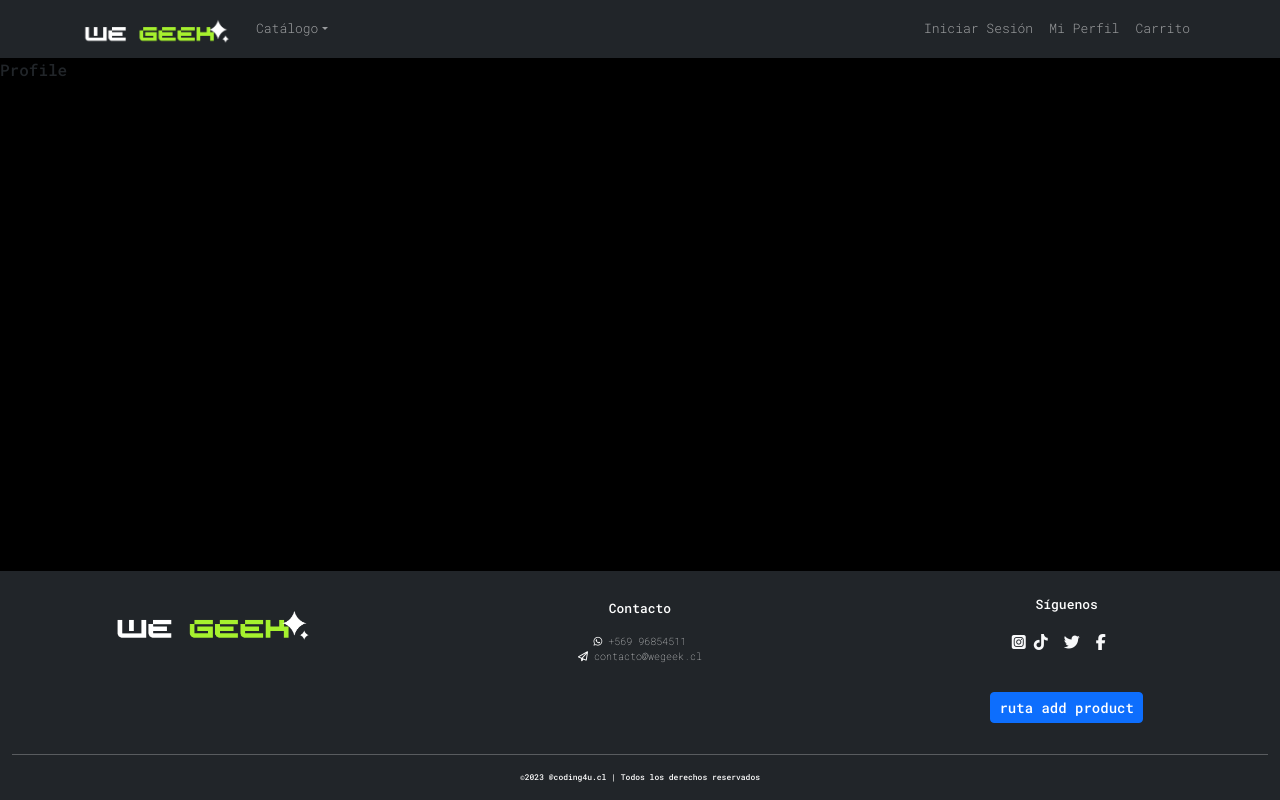
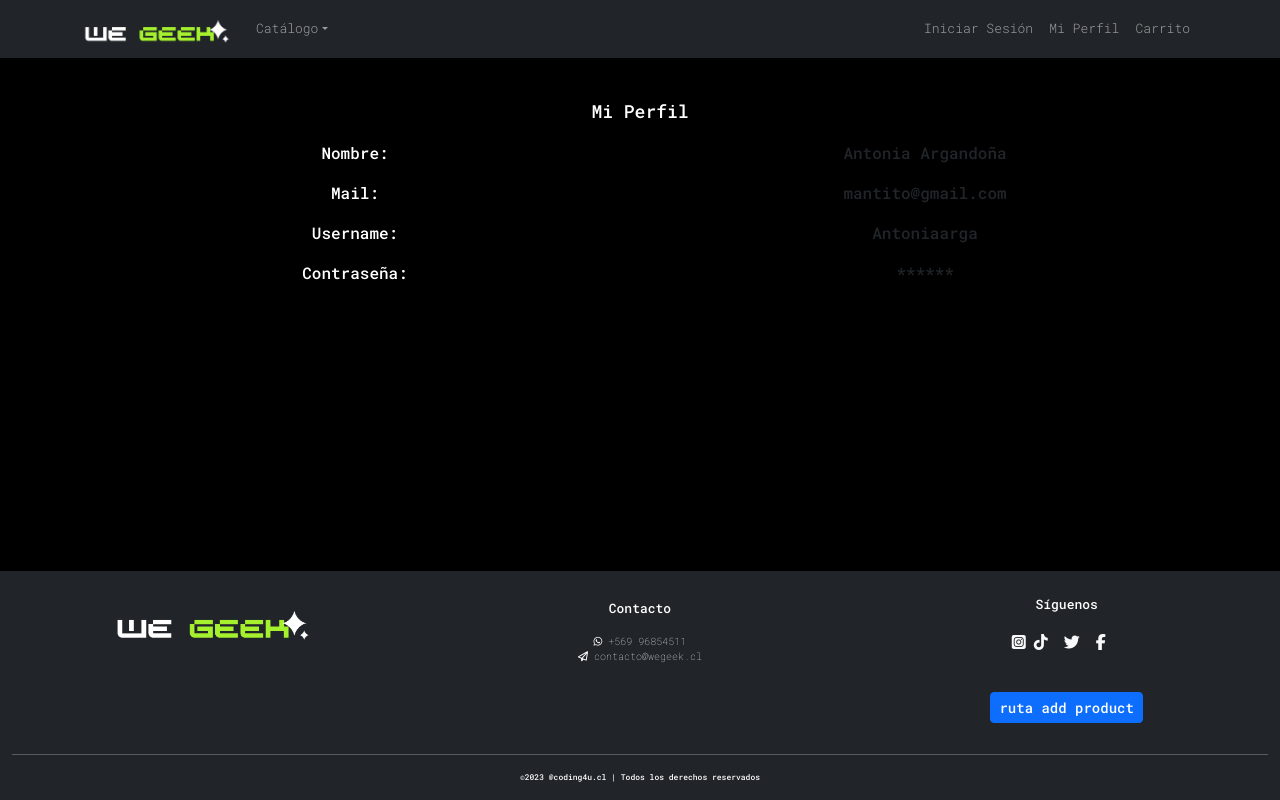
Before and after one commit to Marce3200/ecommerce5, a React (Create React App) app in the folder frontend/: page /perfil in a window 1280 px wide. Built offline with nearby package versions, Linux system fonts and the light colour scheme; no server answers.

Commit message:
seccion profile y otros

```diff
--- a/frontend/src/components/Cart/Cart.js
+++ b/frontend/src/components/Cart/Cart.js
@@ -5,6 +5,7 @@ import Container from "react-bootstrap/esm/Container";
 import Col from "react-bootstrap/esm/Col";
 import Row from "react-bootstrap/esm/Row";
 import mouse1 from "../img/mouse1.jpg";
+import Button from "react-bootstrap/esm/Button";
 
 const Cart = () => {
   return (
@@ -16,9 +17,7 @@ const Cart = () => {
         >
           <Card.Body>
             <Row className="align-items-center">
-              <Col lg={3}>
-                <img className="foto-carrito" src={mouse1} />
-              </Col>
+
 
               <Col lg={2}>
                 <p>Kone XP Air</p>
@@ -49,9 +48,7 @@ const Cart = () => {
         >
           <Card.Body>
             <Row className="align-items-center">
-              <Col lg={3}>
-                <img className="foto-carrito" src={mouse1} />
-              </Col>
+
 
               <Col lg={2}>
                 <p>Kone XP Air</p>
@@ -82,9 +79,7 @@ const Cart = () => {
         >
           <Card.Body>
             <Row className="align-items-center">
-              <Col lg={3}>
-                <img className="foto-carrito" src={mouse1} />
-              </Col>
+
 
               <Col lg={2}>
                 <p>Kone XP Air</p>
@@ -108,6 +103,11 @@ const Cart = () => {
             </Row>
           </Card.Body>
         </Card>
+
+        <Button className="boton-comprar" type="submit" size="sm" a href='/checkout'>
+                Proceder al pago
+              </Button>
+
       </center>
     </Container>
   );
--- a/frontend/src/components/Profile/Profile.js
+++ b/frontend/src/components/Profile/Profile.js
@@ -1,8 +1,76 @@
 import React from 'react'
+import Container from 'react-bootstrap/esm/Container'
+import "../Profile/profile.css"
+import Col from 'react-bootstrap/esm/Col'
+import Row from 'react-bootstrap/esm/Row'
+
 
 const Profile = () => {
   return (
-    <div>Profile</div>
+    <Container>
+<Row>
+    <center>
+
+
+<Col>
+<p className="titulo-seccion">
+    Mi Perfil
+</p>
+</Col>
+
+<Row className='align-items-center'>
+    <Col lg={6} className='d-flex flex-column'>
+   <p className='datos-profile'>
+    Nombre:
+   </p>
+    </Col>
+
+    <Col lg={6} className='d-flex flex-column'>
+    <p> Antonia Argandoña</p>
+    </Col>
+</Row>
+
+<Row className='align-items-center'>
+    <Col lg={6} className='d-flex flex-column'>
+   <p className='datos-profile'>
+    Mail:
+   </p>
+    </Col>
+
+    <Col lg={6} className='d-flex flex-column'>
+    <p> mantito@gmail.com</p>
+    </Col>
+</Row>
+
+<Row className='align-items-center'>
+    <Col lg={6} className='d-flex flex-column'>
+   <p className='datos-profile'>
+    Username:
+   </p>
+    </Col>
+
+    <Col lg={6} className='d-flex flex-column'>
+    <p> Antoniaarga</p>
+    </Col>
+</Row>
+
+<Row className='align-items-center'>
+    <Col lg={6} className='d-flex flex-column'>
+   <p className='datos-profile'>
+    Contraseña:
+   </p>
+    </Col>
+
+    <Col lg={6} className='d-flex flex-column'>
+    <p> ******</p>
+    </Col>
+</Row>
+
+</center>
+</Row>
+
+
+    </Container>
   )
 }
 
--- a/frontend/src/components/Profile/profile.css
+++ b/frontend/src/components/Profile/profile.css
@@ -0,0 +1,3 @@
+.datos-profile{
+    color: white;
+}
--- a/frontend/src/components/Signup/SignUp.js
+++ b/frontend/src/components/Signup/SignUp.js
@@ -36,6 +36,11 @@ const SignUp = () => {
               </Form.Group>
 
               <Form.Group className="mb-2" controlId="formBasicEmail">
+                <Form.Label className="text-form">Username</Form.Label>
+                <Form.Control type="text" size="sm"/>
+              </Form.Group>
+
+              <Form.Group className="mb-2" controlId="formBasicEmail">
                 <Form.Label className="text-form">Email address</Form.Label>
                 <Form.Control type="email" size="sm"/>
               </Form.Group>
```
